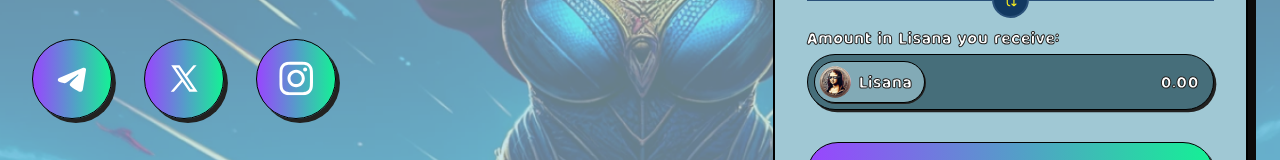
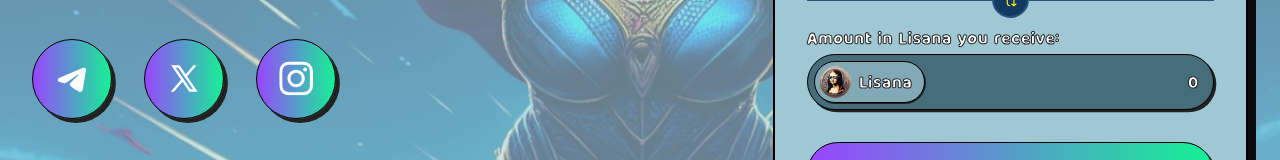
Before and after one commit to kevinph6/new, a Next.js app: page / in a window 1280 px wide. Shown: the part 631-791 px from the top of the page. Built offline with nearby package versions, Linux system fonts and the light colour scheme.

Commit message:
Exchange.jsx

```diff
--- a/src/components/home-page/Exchange.jsx
+++ b/src/components/home-page/Exchange.jsx
@@ -5,16 +5,22 @@ import Link from "next/link";
 
 function Exchange() {
   const [solAmount, setSolAmount] = useState(0); // State to store the SOL amount
+  const [lisanaAmount, setLisanaAmount] = useState(0); // State to store the Lisana amount
   const exchangeRate = 20000; // 1 SOL = 20000 Lisana
 
   // Function to handle SOL amount change
   const handleSolChange = (e) => {
     const value = parseFloat(e.target.value) || 0;
     setSolAmount(value);
+    setLisanaAmount(value * exchangeRate);
   };
 
-  // Calculate the equivalent Lisana amount
-  const lisanaAmount = solAmount * exchangeRate;
+  // Function to handle Lisana amount change
+  const handleLisanaChange = (e) => {
+    const value = parseFloat(e.target.value) || 0;
+    setLisanaAmount(value);
+    setSolAmount(value / exchangeRate);
+  };
 
   return (
     <>
@@ -107,8 +113,8 @@ function Exchange() {
                 type="number"
                 className="text-sm sm:text-base text-white text-shadows tracking-[0.64px] pe-2 bg-transparent border-0 outline-none text-end placeholder:text-white"
                 placeholder="0.00"
-                value={lisanaAmount.toFixed(2)}
-                readOnly
+                value={lisanaAmount}
+                onChange={handleLisanaChange}
               />
             </div>
           </div>
```
